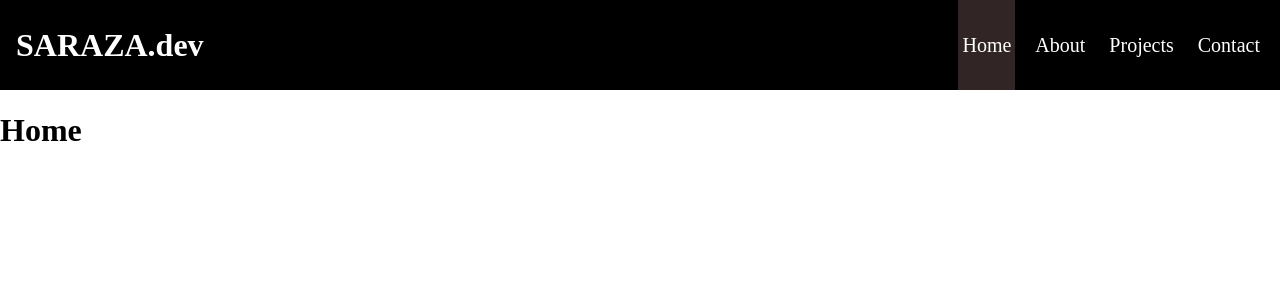
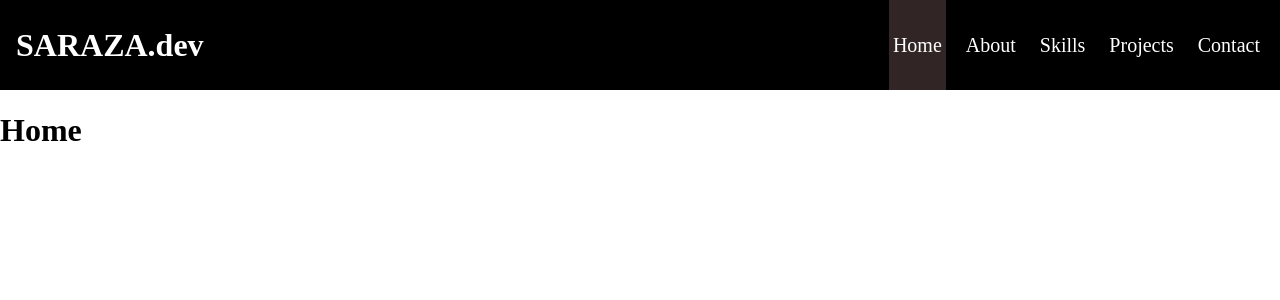
Before and after one commit to sarazaToussaint/Saraza-dev, a React (Create React App) app: page / in a window 1280 px wide. Shown: the top 300 px of the page. Built offline with nearby package versions, Linux system fonts and the light colour scheme.

Commit message:
Add the skills path in Navbar

```diff
--- a/src/NavaBar.js
+++ b/src/NavaBar.js
@@ -13,6 +13,9 @@ export default function NavaBar() {
           <Link to="/about">About</Link>
         </li>
         <li>
+          <Link to="/skills">Skills</Link>
+        </li>
+        <li>
           <Link to="/project">Projects</Link>
         </li>
         <li>
```
